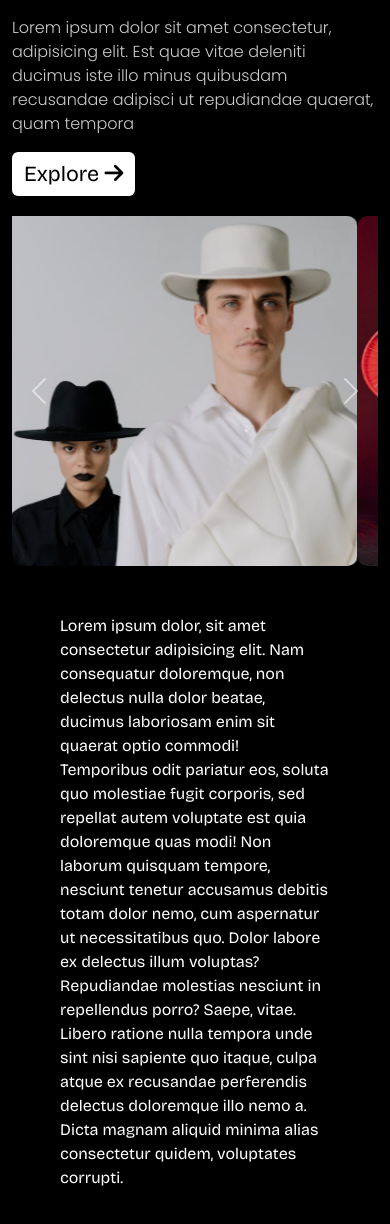
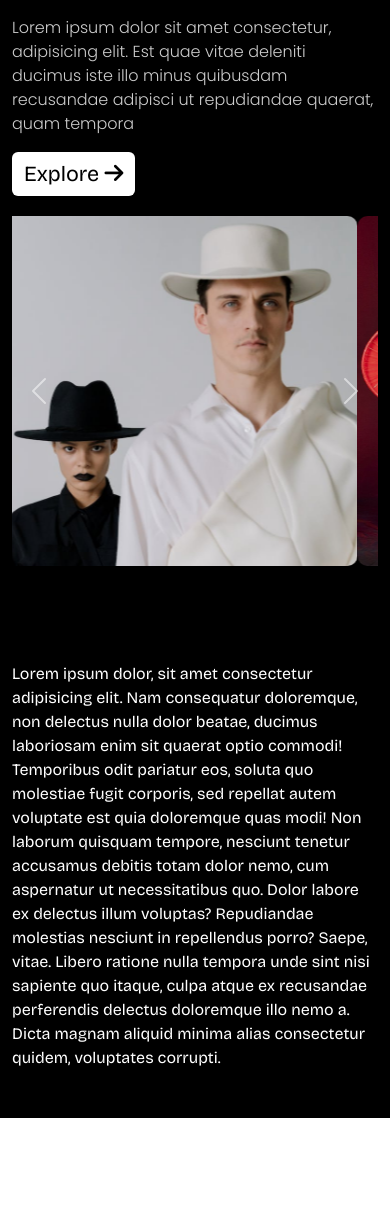
Before and after one commit to Codehack-01/guccy-project, a website: page index.html in a window 390 px wide. Shown: the part 212-1436 px from the top of the page. After the commit the page ends 1330 px from the top, so only its background shows below. Drawn offline with nearby package versions, Linux system fonts and the light colour scheme.

Commit message:
source code

```diff
--- a/index.html
+++ b/index.html
@@ -202,7 +202,7 @@
       </div>
     </section>
     <!-- Collections -->
-    <section id="collections" class="collections text-white p-5">
+    <section id="collections" class="collections text-white py-5">
       <div class="container">
         Lorem ipsum dolor, sit amet consectetur adipisicing elit. Nam
         consequatur doloremque, non delectus nulla dolor beatae, ducimus
--- a/style2.css
+++ b/style2.css
@@ -140,7 +140,7 @@
 
   @media all and (max-width: 769px) {
     .hero-page{
-      padding: 7rem 0 0 0 ;
+      padding: 7rem 0 3rem 0 ;
       /* width: 100%;
       height: 100%; */
     }
```
